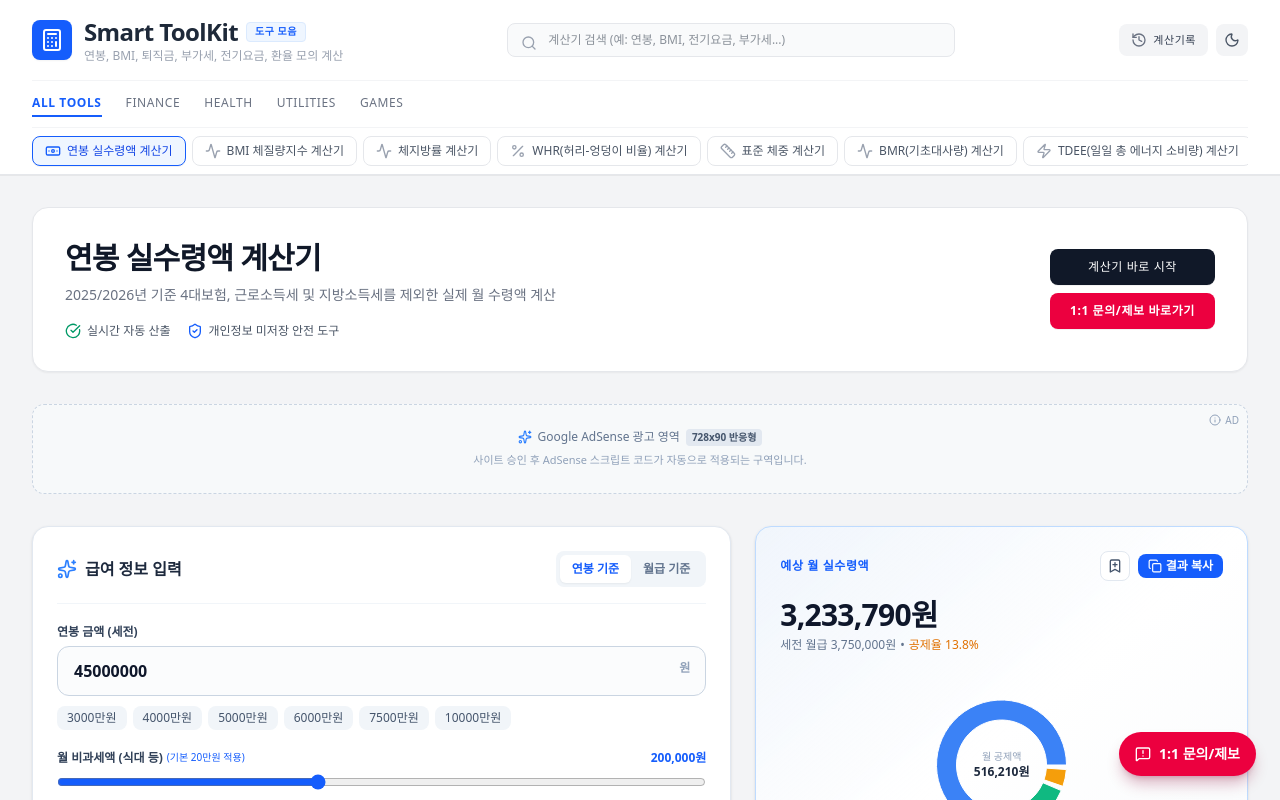
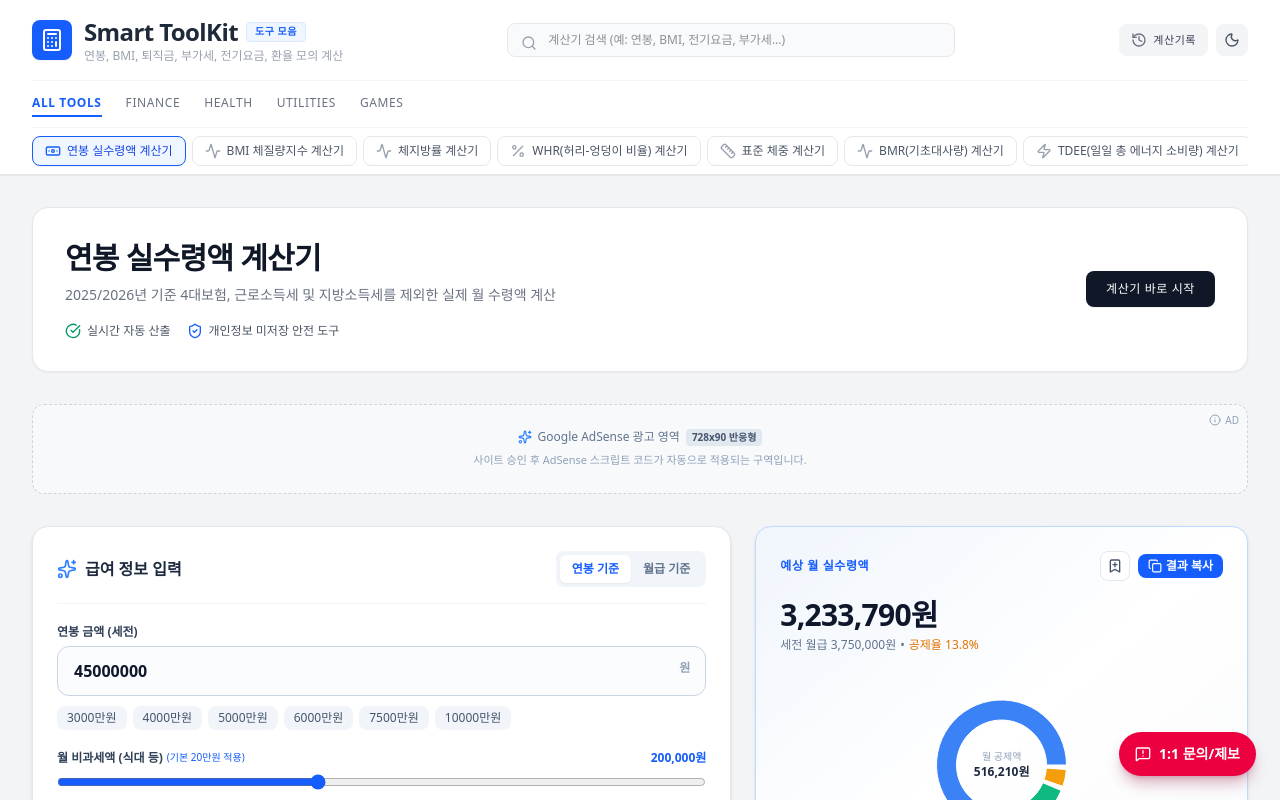
Before and after one commit to skiloveman/smarttoolkit, a React (Vite) app: page / in a window 1280 px wide. Shown: the top 800 px of the page. Built offline with nearby package versions, Linux system fonts and the light colour scheme.

Commit message:
chore: keep only floating contact button

```diff
--- a/src/App.tsx
+++ b/src/App.tsx
@@ -248,12 +248,6 @@ export default function App() {
               >
                 계산기 바로 시작
               </button>
-              <button
-                onClick={() => setLegalModalType('contact')}
-                className="w-full sm:w-auto bg-rose-600 hover:bg-rose-700 text-white px-5 py-2.5 rounded-lg text-xs font-bold uppercase tracking-wider transition-colors shadow-2xs"
-              >
-                1:1 문의/제보 바로가기
-              </button>
             </div>
           </div>
 
--- a/src/components/Footer.tsx
+++ b/src/components/Footer.tsx
@@ -1,5 +1,5 @@
 import React from 'react';
-import { Calculator, Mail } from 'lucide-react';
+import { Calculator } from 'lucide-react';
 
 interface FooterProps {
   onOpenModal: (type: 'terms' | 'privacy' | 'disclaimer' | 'contact') => void;
@@ -72,15 +72,6 @@ export const Footer: React.FC<FooterProps> = ({ onOpenModal }) => {
                   법적고지 및 면책사항
                 </button>
               </li>
-              <li>
-                <button
-                  onClick={() => onOpenModal('contact')}
-                  className="inline-flex items-center gap-1.5 px-3 py-1.5 rounded-full bg-rose-600 text-white font-bold shadow-sm hover:bg-rose-700 dark:hover:bg-rose-500 transition-colors animate-pulse"
-                >
-                  <Mail className="w-3.5 h-3.5" />
-                  1:1문의 및 제보하기
-                </button>
-              </li>
             </ul>
           </div>
         </div>
```
Also changed, not shown: 3 other files (tests, documents, lock files or other folders).
